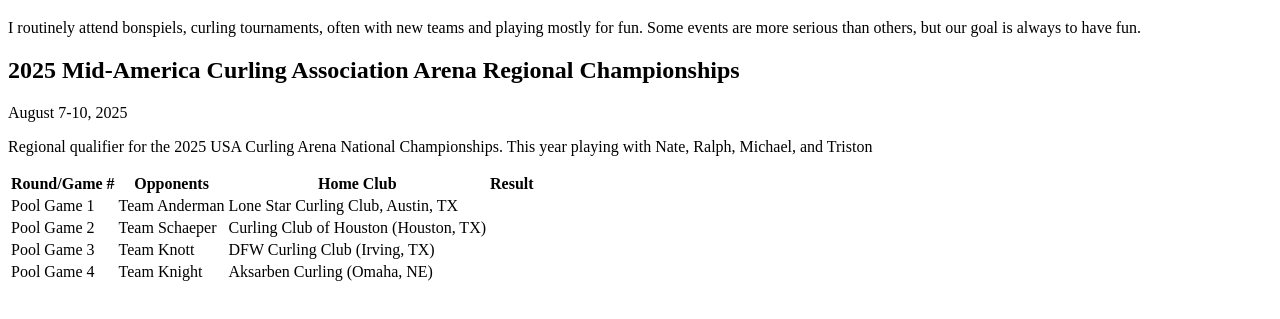
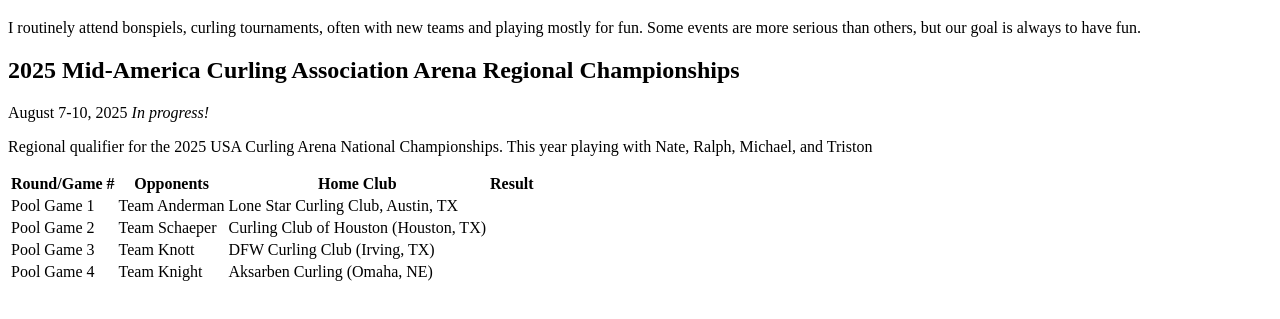
Before and after one commit to Programmerman1/programmermannet, a plain HTML site: page bonspiels.html in a window 1280 px wide. Shown: the part 61-380 px from the top of the page. Drawn offline with Linux system fonts and the light colour scheme.

Commit message:
Update bonspiels.html
Decorating the current bonspiel's dates as in progress

```diff
--- a/bonspiels.html
+++ b/bonspiels.html
@@ -9,7 +9,7 @@
       <p>I routinely attend bonspiels, curling tournaments, often with new teams and playing mostly for fun. Some events are more serious than others, but our goal is always to have fun.</p>
       <article>
         <h2>2025 Mid-America Curling Association Arena Regional Championships</h2>
-        <p>August 7-10, 2025</p>
+        <p>August 7-10, 2025 <em>In progress!</em></p>
         <p>Regional qualifier for the 2025 USA Curling Arena National Championships. This year playing with Nate, Ralph, Michael, and Triston</p>
         <table>
           <thead>
```
